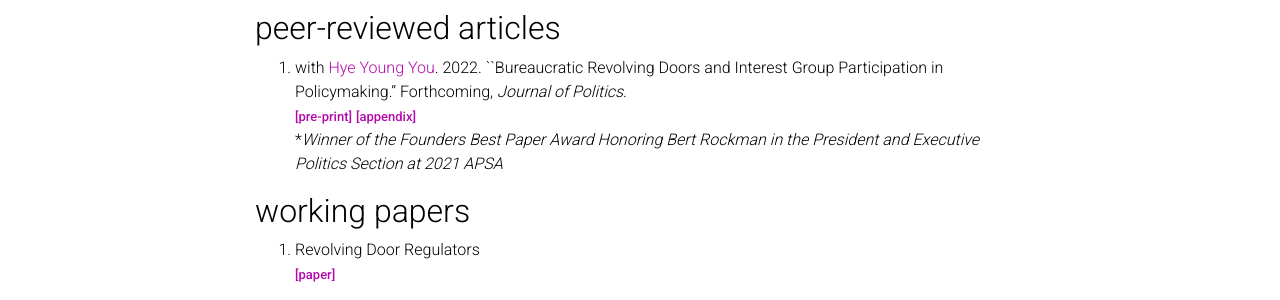
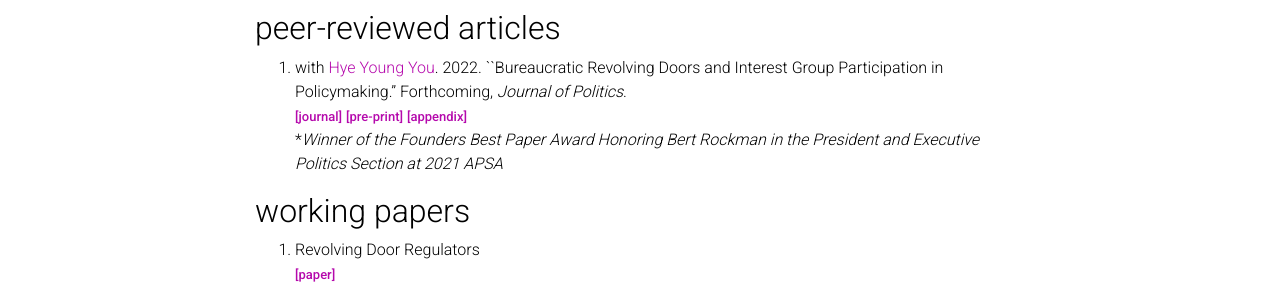
Before and after one commit to kyuwon-lee/kyuwon-lee.github.io, a Jekyll site: the page built from _pages/Research.md, in a window 1280 px wide and 1344 px high. Shown: the part 797-1097 px from the top of the window. Built offline with Jekyll 4.4.1, drawn with Linux system fonts in a browser that asks for light colours; comment, search, counter and statistics services are not loaded; a style sheet for code colours, icons or effects is not loaded.

Commit message:
Update Research.md

```diff
--- a/_pages/Research.md
+++ b/_pages/Research.md
@@ -18,7 +18,7 @@ Conventional accounts suggest that executive agencies expecting their power to w
 
 ## peer-reviewed articles
 1. with <a href='https://hyeyoungyou.com'>Hye Young You</a>. 2022. ``Bureaucratic Revolving Doors and Interest Group Participation in Policymaking.'' Forthcoming, _Journal of Politics_.
-**<a href='https://www.dropbox.com/s/8aw6ltbs92wlnai/jop_manuscript.pdf?dl=0'><font size="2"> [pre-print]</font></a>**   **<a href='https://www.dropbox.com/s/lb5lq3xuraj3b6s/online_appendix.pdf?dl=0'><font size="2"> [appendix]</font></a>**
+**<a href='[https://www.dropbox.com/s/8aw6ltbs92wlnai/jop_manuscript.pdf?dl=0](https://www.journals.uchicago.edu/doi/10.1086/722340)'><font size="2"> [journal]</font></a>**   **<a href='https://www.dropbox.com/s/8aw6ltbs92wlnai/jop_manuscript.pdf?dl=0'><font size="2"> [pre-print]</font></a>**   **<a href='https://www.dropbox.com/s/lb5lq3xuraj3b6s/online_appendix.pdf?dl=0'><font size="2"> [appendix]</font></a>**
 *_Winner of the Founders Best Paper Award Honoring Bert Rockman in the President and Executive Politics Section at 2021 APSA_
 
 ## working papers
```
